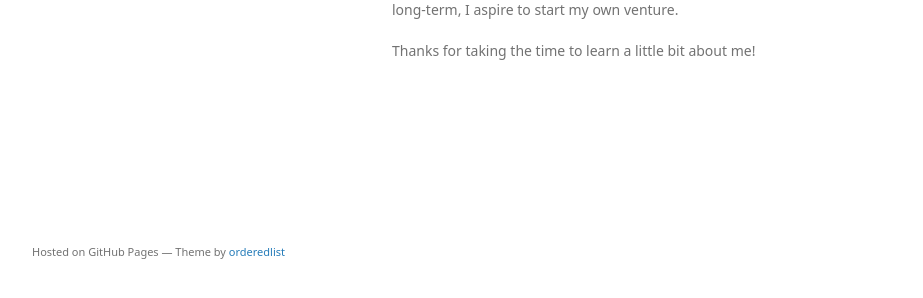
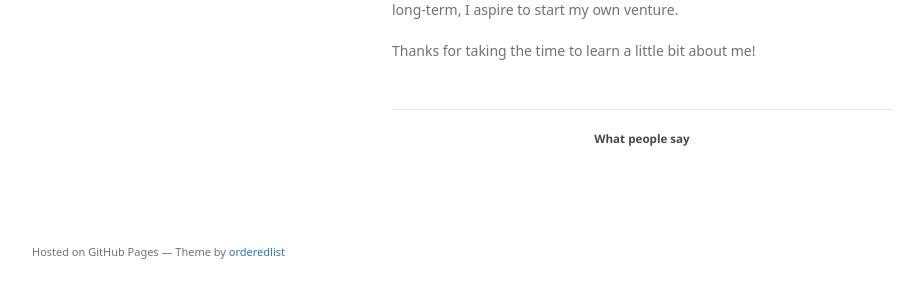
Before and after one commit to hXtreme/hxtreme.github.io, a Jekyll site: the page built from index.md, in a window 1280 px wide. Shown: the part 569-867 px from the top of the page, without its empty margins (178-1101 px from the left). Built offline with Jekyll 4.4.1, drawn with Linux system fonts in a browser that asks for light colours; some web fonts are replaced; a script that is not in the unit is left out.

Commit message:
Add basic setup for showing testimonials

```diff
--- a/Gemfile
+++ b/Gemfile
@@ -17,3 +17,5 @@
 group :jekyll_plugins do
   gem "jekyll-feed"
 end
+
+gem "webrick", "~> 1.8"
--- a/_config.yml
+++ b/_config.yml
@@ -30,6 +30,10 @@
 linkedin_profile: harsh-parekh-8b3327103
 github_username: hXtreme
 
+collections:
+  testimonials:
+    output: true
+
 # Build settings
 theme: jekyll-theme-minimal
 plugins:
--- a/_layouts/default.html
+++ b/_layouts/default.html
@@ -3,4 +3,4 @@
 ---
 
 {%- include header.html -%}
-<section>{{ content }}</section>
+<section id="main-content">{{ content }}</section>
--- a/_layouts/home.html
+++ b/_layouts/home.html
@@ -5,3 +5,27 @@
 <h1>{{ page.title }}</h1>
 
 {{content}}
+
+<hr id="testimonial-split">
+
+<div class="bottom">
+  <div style="text-align: center;">
+    <h5>What people say</h5>
+  </div>
+
+  <div class="testimonials">
+    {% for testimonial in site.data.testimonials.testimonials %}
+    <div class="testimonial">
+      <div class="testimony">{{ testimonial.testimony }}</div>
+      <div class="author">
+        <span>
+          {{ testimonial.author.name }}
+          {% if testimonial.author.title %}
+          ({{ testimonial.author.title }})
+          {% endif %}
+        </span>
+      </div>
+    </div>
+    {% endfor %}
+  </div>
+</div>
--- a/assets/css/style.scss
+++ b/assets/css/style.scss
@@ -2,6 +2,11 @@
 ---
 
 @import "{{ site.theme }}";
+
+.main-content {
+  display: flex;
+  flex-direction: column;
+}
 
 #social-links {
   display: grid;
@@ -28,6 +33,33 @@
   border-color: $secondary-highlight-color;
 }
 
+.bottom {
+  margin-top: auto;
+}
+
+#testimonial-split {
+  margin-top: 3rem;
+}
+
+.testimonial {
+  text-align: center;
+  font-size: smaller;
+  border: none;
+  padding: 0 2rem 0.5rem 2rem;
+}
+
+.testimony {
+  font-style: italic;
+}
+
+.testimonial > .author {
+  text-align: right;
+}
+
+.testimonial > .author ::before {
+  content: "— ";
+}
+
 @keyframes toast-popup {
   0%   {bottom: -2.5rem;}
   15%  {bottom: 2rem;}
```
Also changed, not shown: Gemfile.lock.
